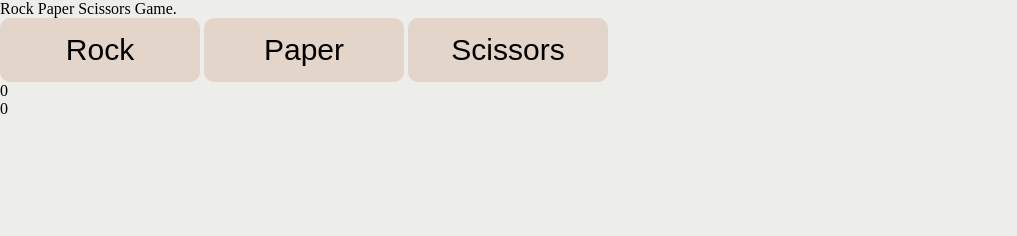
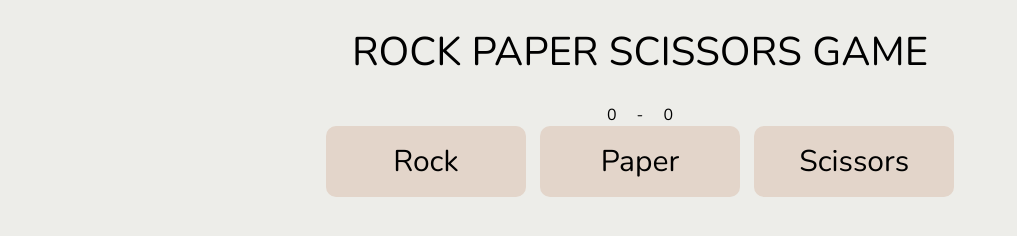
Before and after one commit to Tomek889/rock-paper-scissors, a plain HTML site: page index.html in a window 1280 px wide. Shown: the whole page, without its empty margins (0-1017 px from the left). Drawn offline with nearby package versions, Linux system fonts and the light colour scheme.

Commit message:
Change the font to Nunito

```diff
--- a/css/style.css
+++ b/css/style.css
@@ -1,10 +1,12 @@
 * {
     margin: 0;
     padding: 0;
+    font-family: Nunito, sans-serif;
 }
 
 body {
     background-color: #edede9;
+    text-align: center;
 }
 
 button {
@@ -14,4 +16,17 @@ button {
     font-size: 30px;
     border-radius: 10px;
     width: 200px;
+    margin: 0px 5px;
 }
+
+.header {
+    font-size: 40px;
+    padding: 25px;
+}
+
+.scores {
+    display: flex;
+    justify-content: center;
+    align-items: center;
+    gap: 20px;
+}
--- a/index.html
+++ b/index.html
@@ -5,19 +5,26 @@
     <meta name="viewport" content="width=device-width, initial-scale=1.0">
     <title>Rock Paper Scissors</title>
     <link rel="stylesheet" href="./css/style.css">
+    <link rel="preconnect" href="https://fonts.googleapis.com">
+    <link rel="preconnect" href="https://fonts.gstatic.com" crossorigin>
+    <link href="https://fonts.googleapis.com/css2?family=Merriweather:ital,wght@0,300;0,400;0,700;0,900;1,300;1,400;1,700;1,900&family=Nunito:ital,wght@0,200..1000;1,200..1000&display=swap" rel="stylesheet">
 </head>
 <body>
-    <p class="header">Rock Paper Scissors Game.</p>
+    <p class="header">ROCK PAPER SCISSORS GAME</p>
+
+    <div class="scores">
+        <p id="human-score"></p>
+        <p>-</p>
+        <p id="computer-score"></p>
+    </div>
+
     <button id="rock">Rock</button>
     <button id="paper">Paper</button>
     <button id="scissors">Scissors</button>
 
-    <div>
-        <p id="human-score"></p>
-        <p id="computer-score"></p>
-        <p id="result"></p>
-        <p id="winner"></p>
-    </div>
+    <p id="result"></p>
+    <p id="winner"></p>
+
     <script src="./js/script.js"></script>
 </body>
 </html>
```
